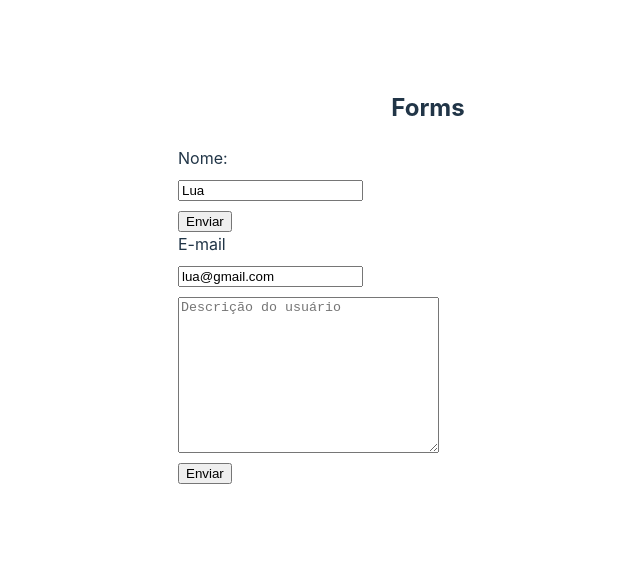
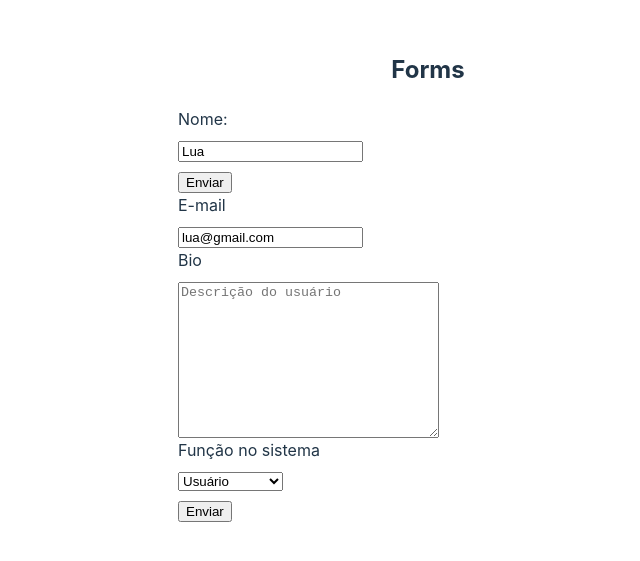
Before and after one commit to LuanneZati/REACT, a React (Vite) app in the folder 6_Form/: page / in a window 1280 px wide. Shown: the part 123-684 px from the top of the page, without its empty margins (212-852 px from the left). Built offline with nearby package versions, Linux system fonts and the light colour scheme.

Commit message:
select input

```diff
--- a/6_Form/src/Components/MyForm.jsx
+++ b/6_Form/src/Components/MyForm.jsx
@@ -10,15 +10,15 @@
     setName(e.target.value)
   }
 
-  const [bio, setBio] = useState("")
+  const [bio, setBio] = useState(user ? user.bio : "")
   //console.log(name);
   //console.log(email);
 
-
+  const [role, setRole] = useState(user ? user.role :  "")
   const handleSubmit = (event) => {
     event.preventDefault();
     console.log("Enviando o formulário")
-    console.log(name, email, bio)
+    console.log(name, email, bio, role)
     setName("");
     setEmail("");
     setBio("");
@@ -45,7 +45,7 @@
              />
             {/**label envolvendo input */}
             <label>
-                <span>E-mail</span>
+                <span>E-mail </span>
                 <input
                 type="email"
                 name='email'
@@ -54,7 +54,7 @@
                 value = {email}
                 />
             </label>
-              <span>
+            <span>Bio </span>
             <textarea
               name="bio"
               placeholder='Descrição do usuário'
@@ -63,11 +63,15 @@
               id=""
               cols="30"
               rows="10">
-
             </textarea>
-
-              </span>
-
+            <label>
+              <span>Função no sistema</span>
+              <select name="role" id="" onChange={(e) => setRole(e.target.value)}>
+                <option value="user">Usuário</option>
+                <option value="editor">Editor</option>
+                <option value="admin">Administrador</option>
+              </select>
+            </label>
             <input
             type="submit"
             value="Enviar"
```
Lines whose indentation alone changed are shown as unchanged.
